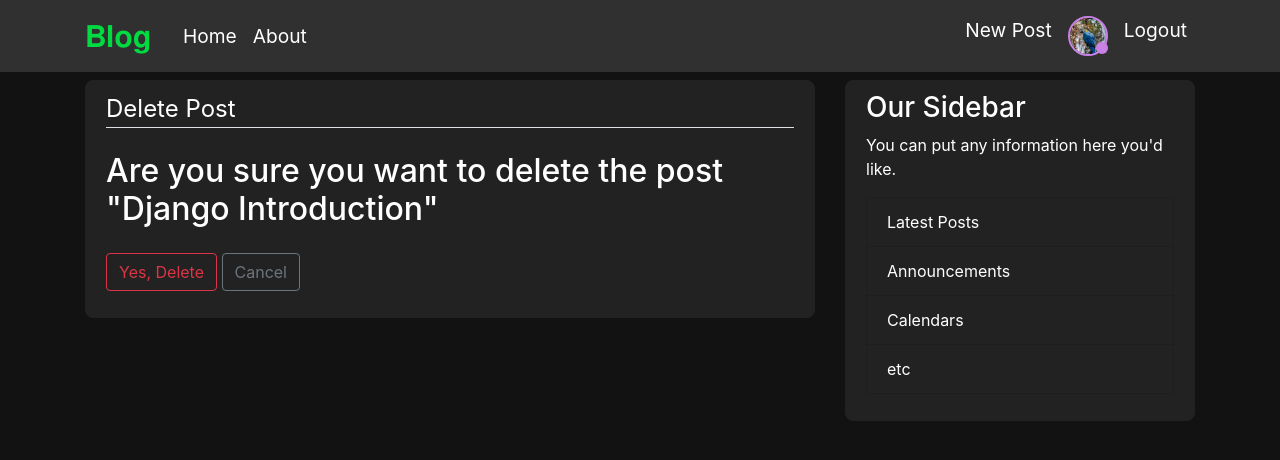
After one commit to Degef/blog_project, a Django app: page /post/1/delete/ in a window 1280 px wide. The commit adds this page. Shown: the top 460 px of the page. Run offline with Django 4.2, Linux system fonts and the light colour scheme; a user stored in the database is signed in; data comes from the database, SQL or seed files in the repository; both versions use the stored data as it was after the commit.

Commit message:
dark theme modified

```diff
--- a/blog/static/blog/main.css
+++ b/blog/static/blog/main.css
@@ -1,5 +1,5 @@
 body {
-    background: #333333;
+    background: #121212;
     color: #ffffff;
     margin-top: 5rem;
   }
@@ -8,12 +8,20 @@ body {
     color: #ffffff;
   }
 
+a {
+	color: #f8f8f8;
+}
+
+a:hover {
+	color: #dadada;
+}
+
 ul {
 	margin: 0;
 	}
 
 .bg-steel {
-    background-color: #b11c3c;
+    background-color: #303030;
   }
 
 .site-header .navbar-nav .nav-link  {
@@ -23,16 +31,16 @@ body {
 
  #logo {
     font-size: 30px;
-    color: #ffffff;
+    color: #00db42;
   }
 
   #logo:hover {
-    color: #000;
+    color: #02a726;
     text-decoration: none;
   }
 
   .site-header .navbar-nav .nav-link:hover {
-    color: #81c0c2;
+    color: #adadad;
   }
 
   .site-header .navbar-nav .nav-link.active {
@@ -40,19 +48,19 @@ body {
   }
 
   .content-section {
-    background: #444444;
+    background: #222;
     padding: 10px 20px;
     border: 1px solid #222;
-    border-radius: 3px;
+    border-radius: 8px;
     margin-bottom: 20px;
   }
 
   .article-title {
-    color: #ffffff;
+    color: #d8d8d8;
   }
 
   a.article-title:hover {
-    color: #7ca0c0;
+    color: #757575;
     text-decoration: none;
   }
 
@@ -66,6 +74,31 @@ body {
     margin-right: 16px;
 }
 
+.profile-container {
+    position: relative;
+    display: inline-block;
+}
+
+.profile-img {
+    width: 10vw;
+    max-width: 40px;
+	max-height: 40px;
+    height: auto;
+    border: 2px solid #ca81e7;
+}
+
+.online-indicator {
+    position: absolute;
+    top: 2vw;
+    right: 0vw;
+    width: 4vw;
+    height: 4vw;
+    max-width: 12px;
+    max-height: 12px;
+    background-color: #ca81e7;
+    border-radius: 50%;
+}
+
   .article-metadata {
     padding-bottom: 1px;
     margin-bottom: 4px;
@@ -73,7 +106,7 @@ body {
   }
 
   .list-group-item {
-	background-color: #555;
+	background-color: #222;
 	color: #ffffff;
   }
 
--- a/blog/templates/blog/base.html
+++ b/blog/templates/blog/base.html
@@ -2,7 +2,6 @@
 <!DOCTYPE html>
 <html>
 <head>
-
     <meta charset="utf-8">
     <meta name="viewport" content="width=device-width, initial-scale=1, shrink-to-fit=no">
 
@@ -10,9 +9,9 @@
     <link rel="stylesheet" type="text/css" href="{% static 'blog/main.css' %}">
 
     {% if title %}
-        <title>Django Blog - {{ title }}</title>
+        <title>Blog - {{ title }}</title>
     {% else %}
-        <title>Django Blog</title>
+        <title>Blog</title>
     {% endif %}
 </head>
 <body>
@@ -28,7 +27,12 @@
             <div class="navbar-nav">
               {% if user.is_authenticated %}
 			  	<a class="nav-item nav-link" href="{% url 'post-create' %}">New Post</a>
-                <a class="nav-item nav-link" href="{% url 'profile' %}">Profile</a>
+                <a class="nav-item nav-link" href="{% url 'profile' %}">
+					<div class="profile-container">
+						<img class="rounded-circle profile-img" src="{{ user.profile.image.url }}">
+							<span class="online-indicator"></span>
+					</div>
+				</a>
                 <a class="nav-item nav-link" href="{% url 'logout' %}">Logout</a>
               {% else %}
                 <a class="nav-item nav-link" href="{% url 'login' %}">Login</a>
@@ -54,7 +58,7 @@
         <div class="col-md-4">
           <div class="content-section">
             <h3>Our Sidebar</h3>
-            <p class="text-secondary">You can put any information here you'd like.
+            <p>You can put any information here you'd like.
               <ul class="list-group">
                 <li class="list-group-item list-group-item-light">Latest Posts</li>
                 <li class="list-group-item list-group-item-light">Announcements</li>
--- a/blog/templates/blog/home.html
+++ b/blog/templates/blog/home.html
@@ -6,7 +6,7 @@
           <div class="media-body">
             <div class="article-metadata">
               <a class="mr-2" href="#">{{ post.author }}</a>
-              <small>{{ post.date_posted }}</small>
+              <small>{{ post.date_posted|date:"F d, Y" }}</small>
             </div>
             <h2><a class="article-title" href="{% url 'post-detail' post.id %}">{{ post.title }}</a></h2>
             <p class="article-content">{{ post.content }}</p>
--- /dev/null
+++ b/blog/templates/blog/post_confirm_delete.html
@@ -0,0 +1,16 @@
+{% extends "blog/base.html" %}
+{% block content %}
+    <div class="content-section">
+        <form method="POST">
+            {% csrf_token %}
+            <fieldset class="form-group">
+                <legend class="border-bottom mb-4">Delete Post</legend>
+                <h2>Are you sure you want to delete the post "{{ object.title }}"</h2>
+            </fieldset>
+            <div class="form-group">
+                <button class="btn btn-outline-danger" type="submit">Yes, Delete</button>
+                <a class="btn btn-outline-secondary" href="{% url 'post-detail' object.id %}">Cancel</a>
+            </div>
+        </form>
+    </div>
+{% endblock content %}
--- a/blog/urls.py
+++ b/blog/urls.py
@@ -1,6 +1,6 @@
 from django.urls import path
 from . import views
-from .views import PostListView,PostDetailView,PostCreateView
+from .views import PostListView,PostDetailView,PostCreateView,PostUpdateView,PostDeleteView
 
 
 urlpatterns = [
@@ -9,4 +9,6 @@ urlpatterns = [
 	path('', PostListView.as_view(), name='home'),
 	path('post/<int:pk>/', PostDetailView.as_view(), name='post-detail'),
 	path('post/new/', PostCreateView.as_view(), name='post-create'),
+	path('post/<int:pk>/update/', PostUpdateView.as_view(), name='post-update'),
+    path('post/<int:pk>/delete/', PostDeleteView.as_view(), name='post-delete'),
 ]
--- a/blog/views.py
+++ b/blog/views.py
@@ -1,7 +1,7 @@
 from django.shortcuts import render
 from .models import Post
-from django.views.generic import ListView,DetailView,CreateView
-from django.contrib.auth.mixins import LoginRequiredMixin
+from django.views.generic import ListView,DetailView,CreateView,UpdateView,DeleteView
+from django.contrib.auth.mixins import LoginRequiredMixin,UserPassesTestMixin
 
 def home(request):
     posts = Post.objects.all()
@@ -28,4 +28,28 @@ class PostCreateView(LoginRequiredMixin, CreateView):
         return super().form_valid(form)
 
 def about(request):
-    return render(request, 'blog/about.html')
+    return render(request, 'blog/about.html', {'title': 'about'})
+
+class PostUpdateView(LoginRequiredMixin, UserPassesTestMixin, UpdateView):
+    model = Post
+    fields = ['title', 'content']
+
+    def form_valid(self, form):
+        form.instance.author = self.request.user
+        return super().form_valid(form)
+
+    def test_func(self):
+        post = self.get_object()
+        if self.request.user == post.author:
+            return True
+        return False
+
+class PostDeleteView(LoginRequiredMixin, UserPassesTestMixin, DeleteView):
+    model = Post
+    success_url = '/'
+
+    def test_func(self):
+        post = self.get_object()
+        if self.request.user == post.author:
+            return True
+        return False
--- a/blog_project/settings.py
+++ b/blog_project/settings.py
@@ -131,3 +131,4 @@ LOGIN_REDIRECT_URL = 'home'
 
 MEDIA_ROOT = BASE_DIR / 'media'
 MEDIA_URL = '/media/'
+LOGIN_URL = '/login/'
--- a/users/models.py
+++ b/users/models.py
@@ -8,8 +8,8 @@ class Profile(models.Model):
 
     def __str__(self):
         return f'{self.user.username} Profile'
-    def save(self):
-            super().save()
+    def save(self, *args, **kwargs):
+            super(Profile, self).save(*args, **kwargs)
 
             img = Image.open(self.image.path) # Open image
 
```
Also changed, not shown: blog/templates/blog/post_detail.html (+13 -2 lines), posts.json (added, +26 -0 lines), test.py (added, +8 -0 lines), db.sqlite3, media/default.jpg. Lines whose indentation alone changed are shown as unchanged.
